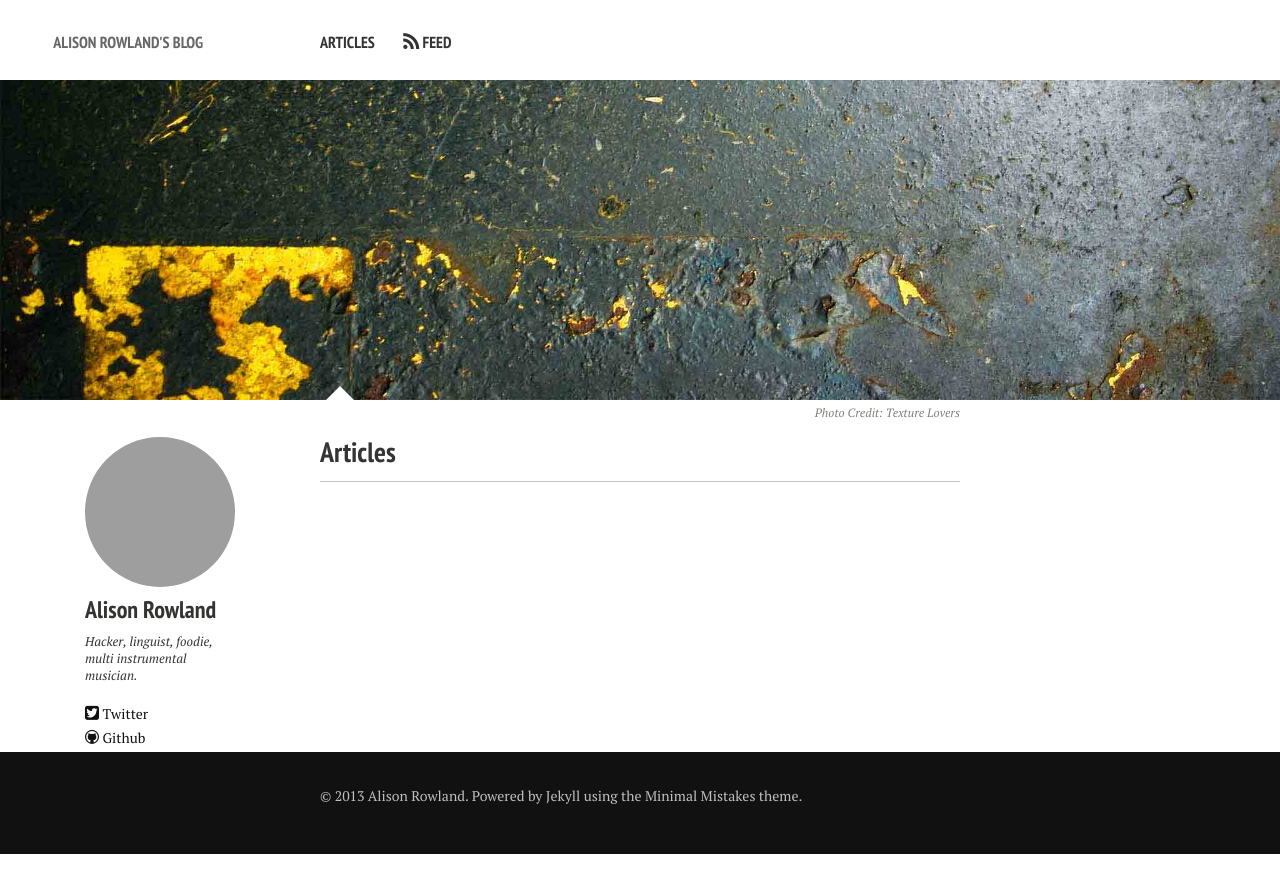
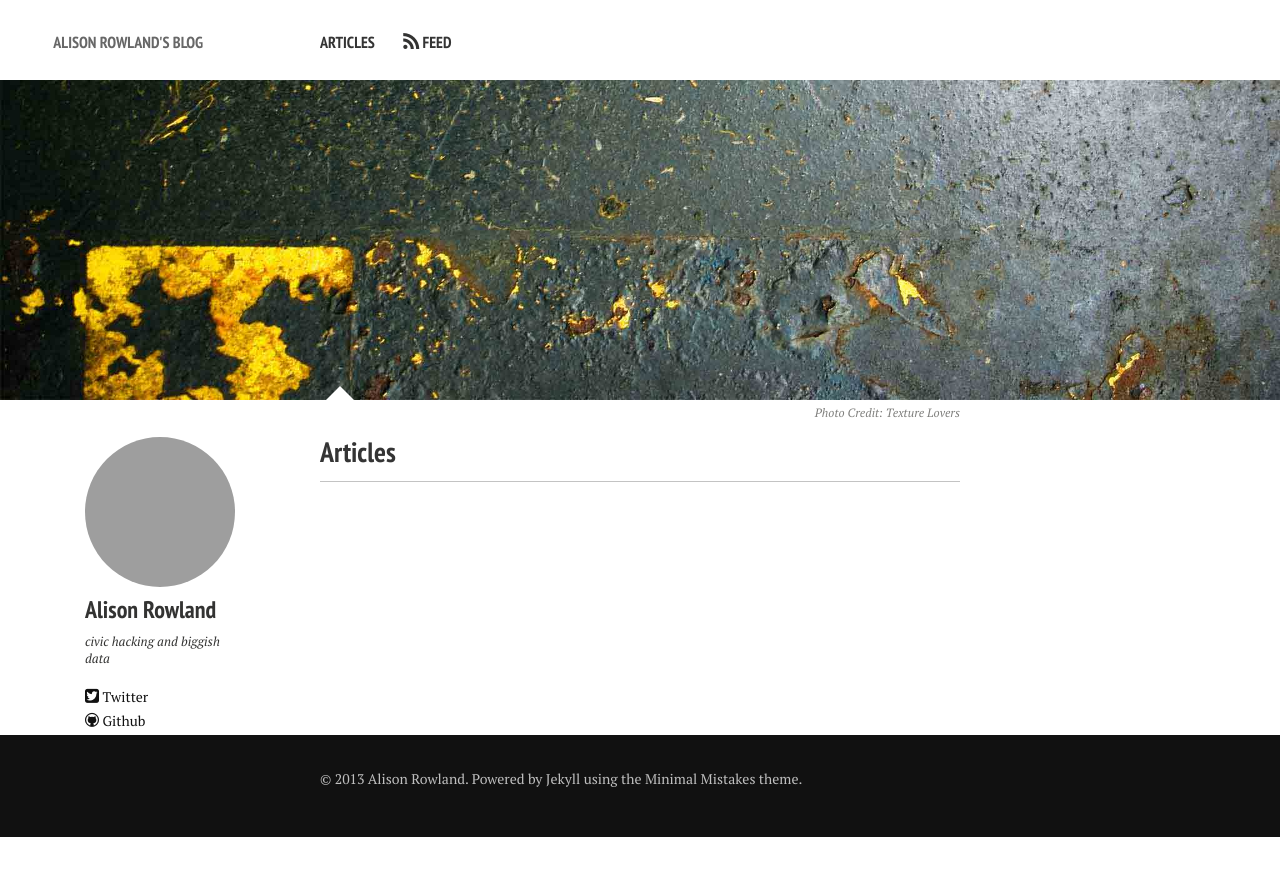
Before and after one commit to arowla/arowla.github.io, a Jekyll site: the page built from index.md, in a window 1280 px wide. Shown: the top 893 px of the page. Built offline with Jekyll 4.4.1, drawn with Linux system fonts in a browser that asks for light colours; nearby versions of some CDN libraries; grey boxes are pictures that could not be loaded.

Commit message:
Changed bio and cleaned up bio images

```diff
--- a/_config.yml
+++ b/_config.yml
@@ -8,7 +8,7 @@ description:      A blog about open-source software development in Python, Ruby,
 owner:
   name:           Alison Rowland
   avatar:         bio-photo-instagram.png
-  bio:            "Hacker, linguist, foodie, multi instrumental musician."
+  bio:            civic hacking and biggish data
   email:          alisonrowland@gmail.com
   # Social networking links are used in author-bio sidebar. Update and remove as you like.
   twitter:        arowla
```
Also changed, not shown: images/bio-photo.jpg (deleted).
